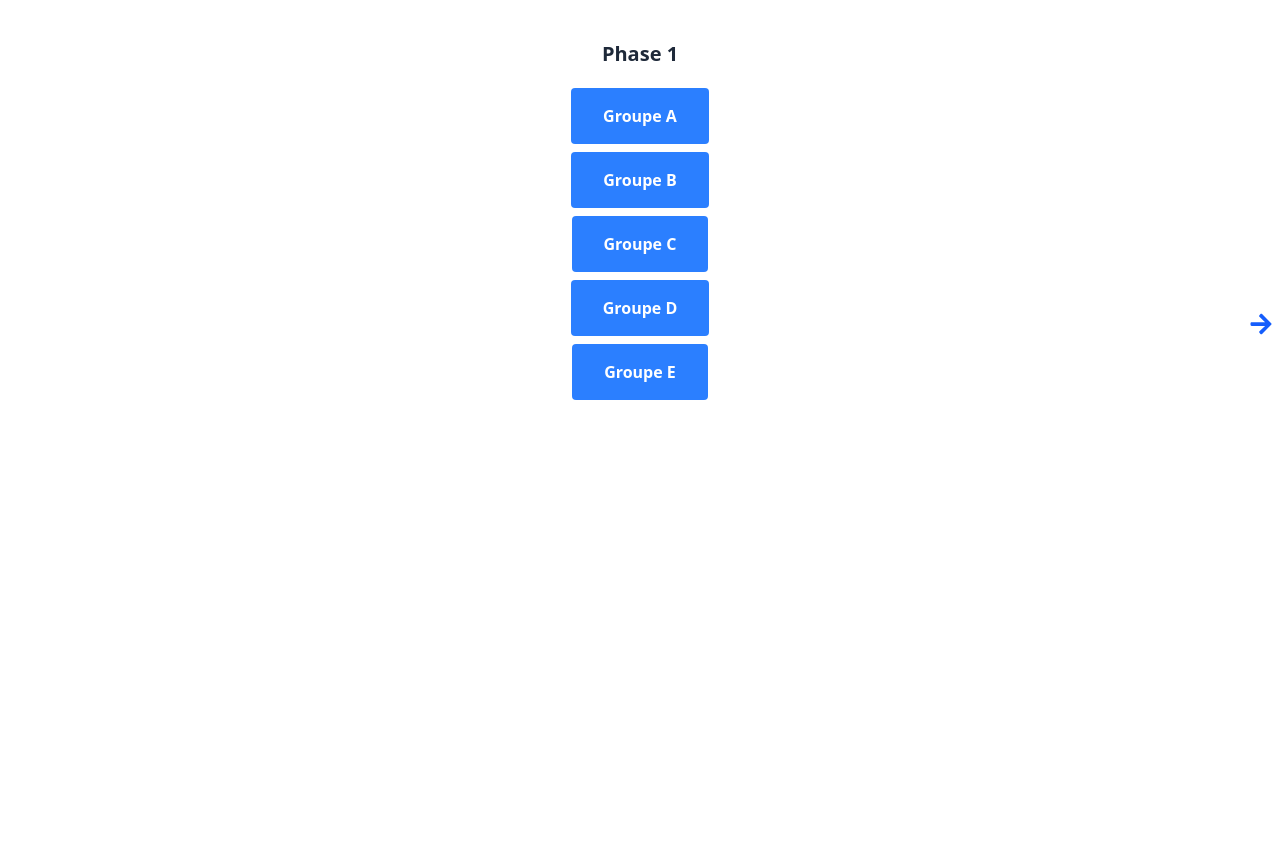
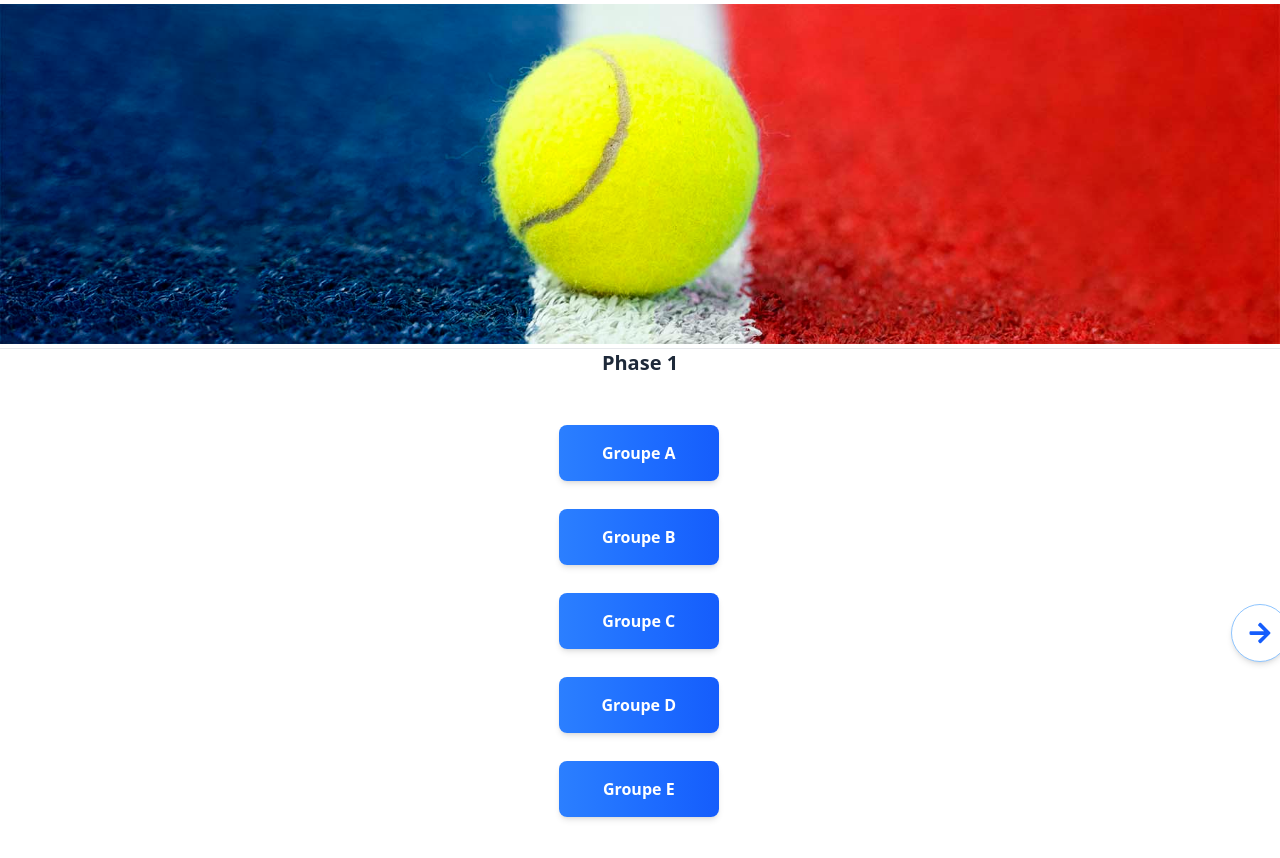
Before and after one commit to AltoPal0/app, a React (Vite) app: page / in a window 1280 px wide. Shown: the top 858 px of the page. Built offline with nearby package versions, Linux system fonts and the light colour scheme.

Commit message:
design touchs

```diff
--- a/src/components/GroupSelector.tsx
+++ b/src/components/GroupSelector.tsx
@@ -1,22 +1,36 @@
-import { Link } from 'react-router-dom';
-import { useState } from 'react';
-import { FaArrowRight, FaArrowLeft } from 'react-icons/fa';
+import { Link } from "react-router-dom";
+import { useState } from "react";
+import { FaArrowRight, FaArrowLeft } from "react-icons/fa";
 
-const allGroups = [['A', 'B', 'C', 'D', 'E'], ['F', 'G', 'H', 'I', 'J']];
+const allGroups = [
+  ["A", "B", "C", "D", "E"],
+  ["F", "G", "H", "I", "J"],
+];
 
 export default function GroupSelector() {
   const [page, setPage] = useState(0);
 
   return (
-    <div className="flex flex-col items-center mt-10 w-full">
+    <div className="flex flex-col items-center mt-0 w-full">
+      {/* <div className="w-full max-w-5xl bg-white shadow-md overflow-hidden"> */}
+        <div className="w-full">
+          <img
+            src="/bandeau.jpg"
+            alt="Tournoi Header"
+            className="w-full object-cover py-1 border-b border-gray-200"
+          />
+        {/* </div> */}
+      </div>
       <div className="text-center mb-4">
-        <h2 className="text-xl font-bold">{page === 0 ? 'Phase 1' : 'Phase 2'}</h2>
+        <h2 className="text-xl font-bold">
+          {page === 0 ? "Phase 1" : "Phase 2"}
+        </h2>
       </div>
-      <div className="flex flex-row items-center justify-center w-full">
+      <div className="flex flex-row items-center justify-center w-full min-h-[400px]">
         <div className="w-10 flex justify-center">
           {page === 1 && (
             <button
-              className="text-blue-600 hover:text-blue-800"
+              className="bg-white text-blue-600 border border-blue-300 hover:bg-blue-50 rounded-full p-4 shadow-md transition duration-300"
               onClick={() => setPage(0)}
             >
               <FaArrowLeft size={24} />
@@ -29,10 +43,13 @@ export default function GroupSelector() {
             style={{ transform: `translateX(-${page * 50}%)` }}
           >
             {allGroups.map((groupSet, i) => (
-              <div key={i} className="w-full flex flex-col items-center justify-center pb-4">
-                {groupSet.map(group => (
+              <div
+                key={i}
+                className="w-full flex flex-col items-center justify-center gap-3 py-6"
+              >
+                {groupSet.map((group) => (
                   <Link key={group} to={`/group/${group}`}>
-                    <button className="bg-blue-500 hover:bg-blue-700 text-white font-bold py-4 px-8 rounded my-1">
+                    <button className="bg-gradient-to-r from-blue-500 to-blue-600 hover:from-blue-600 hover:to-blue-700 text-white font-semibold py-4 px-10 rounded-lg shadow-md transition duration-300 ease-in-out my-2 w-40 text-center">
                       Groupe {group}
                     </button>
                   </Link>
@@ -44,7 +61,7 @@ export default function GroupSelector() {
         <div className="w-10 flex justify-center">
           {page === 0 && (
             <button
-              className="text-blue-600 hover:text-blue-800"
+              className="bg-white text-blue-600 border border-blue-300 hover:bg-blue-50 rounded-full p-4 shadow-md transition duration-300"
               onClick={() => setPage(1)}
             >
               <FaArrowRight size={24} />
```
Also changed, not shown: public/bandeau.jpg (added).
